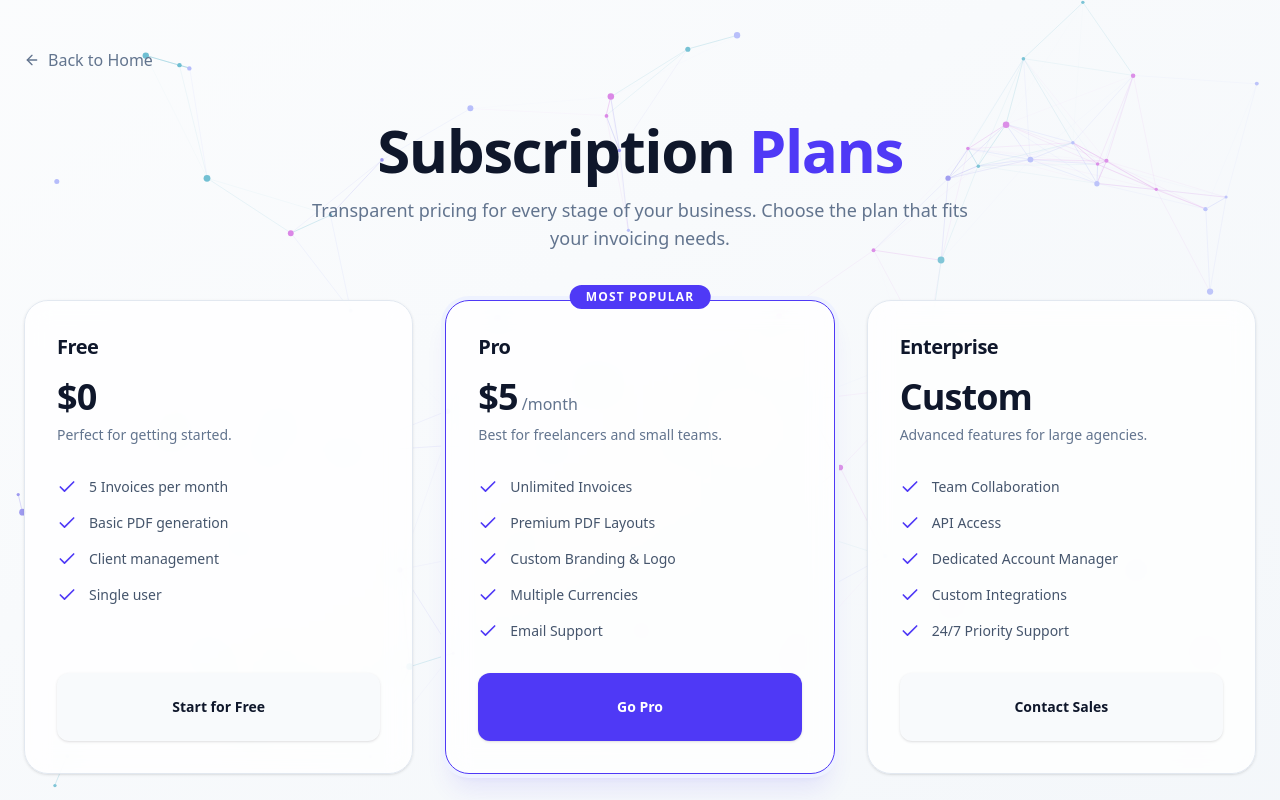
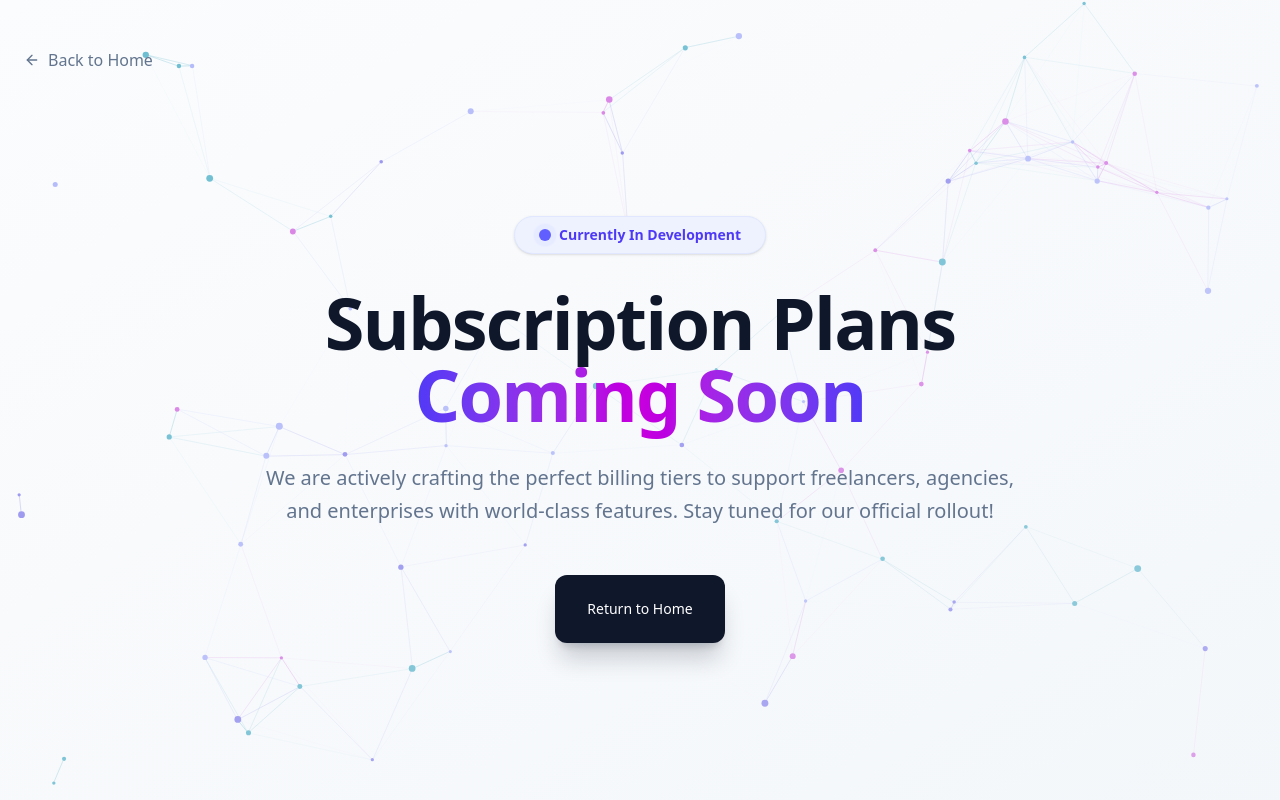
Before and after one commit to jawaharyuvr/yuvr-saas, a Next.js app: page /pricing in a window 1280 px wide. Shown: the top 800 px of the page. Built offline with nearby package versions, Linux system fonts and the light colour scheme.

Commit message:
pricing details coming soon

```diff
--- a/app/dashboard/pricing/page.tsx
+++ b/app/dashboard/pricing/page.tsx
@@ -3,39 +3,7 @@
 import React from 'react';
 import Link from 'next/link';
 import { Button } from '@/components/ui/Button';
-import { Check, ArrowLeft } from 'lucide-react';
 import { motion } from 'framer-motion';
-
-const plans = [
-  {
-    name: 'Free',
-    price: '$0',
-    description: 'Perfect for getting started.',
-    features: ['5 Invoices per month', 'Basic PDF generation', 'Client management', 'Single user'],
-    cta: 'Start for Free',
-    href: '/signup',
-    highlighted: false
-  },
-  {
-    name: 'Pro',
-    price: '$5',
-    period: '/month',
-    description: 'Best for freelancers and small teams.',
-    features: ['Unlimited Invoices', 'Premium PDF Layouts', 'Custom Branding & Logo', 'Multiple Currencies', 'Email Support'],
-    cta: 'Go Pro',
-    href: '/signup',
-    highlighted: true
-  },
-  {
-    name: 'Enterprise',
-    price: 'Custom',
-    description: 'Advanced features for large agencies.',
-    features: ['Team Collaboration', 'API Access', 'Dedicated Account Manager', 'Custom Integrations', '24/7 Priority Support'],
-    cta: 'Contact Sales',
-    href: '/signup',
-    highlighted: false
-  }
-];
 
 export default function PricingPage() {
   return (
@@ -44,76 +12,39 @@ export default function PricingPage() {
         <motion.div
           initial={{ opacity: 0, scale: 0.95 }}
           animate={{ opacity: 1, scale: 1 }}
-          className="text-center mb-12"
+          transition={{ duration: 0.8, ease: "easeOut" }}
+          className="text-center mt-12 md:mt-24 max-w-3xl mx-auto"
         >
-          <h1 className="text-4xl md:text-6xl font-extrabold text-slate-900 tracking-tight">
-            Subscription <span className="text-indigo-600">Plans</span>
+          <motion.div
+            initial={{ opacity: 0, y: 20 }}
+            animate={{ opacity: 1, y: 0 }}
+            transition={{ delay: 0.2 }}
+            className="inline-flex items-center gap-2 px-6 py-2 rounded-full bg-indigo-50 border border-indigo-100 text-indigo-600 font-semibold text-sm mb-8 shadow-sm"
+          >
+            <span className="relative flex h-3 w-3">
+              <span className="animate-ping absolute inline-flex h-full w-full rounded-full bg-indigo-400 opacity-75"></span>
+              <span className="relative inline-flex rounded-full h-3 w-3 bg-indigo-500"></span>
+            </span>
+            Currently In Development
+          </motion.div>
+
+          <h1 className="text-5xl md:text-7xl font-extrabold text-slate-900 tracking-tight mb-8">
+            Subscription Plans <br />
+            <span className="bg-clip-text text-transparent bg-gradient-to-r from-indigo-600 via-fuchsia-600 to-indigo-600">
+              Coming Soon
+            </span>
           </h1>
-          <p className="text-slate-500 mt-4 text-lg max-w-2xl mx-auto">
-            Transparent pricing for every stage of your business. Choose the plan that fits your invoicing needs.
+
+          <p className="text-slate-500 text-xl leading-relaxed mb-12">
+            We are actively crafting the perfect billing tiers to support freelancers, agencies, and enterprises with world-class features. Stay tuned for our official rollout!
           </p>
-        </motion.div>
 
-        <div className="grid grid-cols-1 md:grid-cols-3 gap-8">
-          {plans.map((plan, index) => (
-            <motion.div
-              key={plan.name}
-              initial={{ opacity: 0, x: -20 }}
-              animate={{ opacity: 1, x: 0 }}
-              transition={{ delay: index * 0.1 }}
-              className={`relative bg-white rounded-3xl p-8 shadow-sm border ${plan.highlighted ? 'border-indigo-600 ring-4 ring-indigo-50' : 'border-slate-100'
-                } transition-transform hover:scale-[1.02] duration-300 flex flex-col`}
-            >
-              {plan.highlighted && (
-                <span className="absolute -top-4 left-1/2 -translate-x-1/2 bg-indigo-600 text-white px-4 py-1 rounded-full text-xs font-bold uppercase tracking-widest">
-                  Most Popular
-                </span>
-              )}
-              <div className="mb-8">
-                <h4 className="text-xl font-bold text-slate-900">{plan.name}</h4>
-                <div className="mt-4 flex items-baseline">
-                  <span className="text-4xl font-extrabold text-slate-900 tracking-tight">{plan.price}</span>
-                  {plan.period && <span className="ml-1 text-slate-500">{plan.period}</span>}
-                </div>
-                <p className="mt-2 text-slate-500 text-sm">{plan.description}</p>
-              </div>
-
-              <ul className="space-y-4 mb-8 flex-1">
-                {plan.features.map((feature) => (
-                  <li key={feature} className="flex items-start gap-3 text-slate-600 text-sm">
-                    <Check className="w-5 h-5 text-indigo-600 shrink-0" />
-                    <span>{feature}</span>
-                  </li>
-                ))}
-              </ul>
-
-              <Link href={plan.href} className="mt-auto">
-                <Button
-                  className={`w-full py-6 rounded-xl font-bold transition-all ${plan.highlighted
-                    ? 'bg-indigo-600 hover:bg-indigo-700 text-white'
-                    : 'bg-slate-50 hover:bg-slate-100 text-slate-900'
-                    }`}
-                >
-                  {plan.cta}
-                </Button>
-              </Link>
-            </motion.div>
-          ))}
-        </div>
-
-        <motion.div
-          initial={{ opacity: 0, y: 20 }}
-          whileInView={{ opacity: 1, y: 0 }}
-          viewport={{ once: true }}
-          className="mt-16 bg-white rounded-3xl p-10 shadow-sm border border-slate-100 text-center"
-        >
-          <h3 className="text-2xl font-bold text-slate-900">Need a custom plan?</h3>
-          <p className="text-slate-500 mt-2 max-w-xl mx-auto">
-            If you have unique requirements or need a high-volume solution, our enterprise team is here to help.
-          </p>
-          <div className="mt-6 flex justify-center gap-4">
-            <Button variant="outline" className="px-8 py-6 rounded-xl">Chat with Sales</Button>
-            <Button className="px-8 py-6 rounded-xl bg-indigo-600 hover:bg-indigo-700">Contact Support</Button>
+          <div className="flex justify-center gap-4">
+            <Link href="/dashboard">
+              <Button className="bg-indigo-600 hover:bg-indigo-700 text-white rounded-xl px-8 py-6 shadow-xl shadow-indigo-600/20 transition-all hover:-translate-y-1">
+                Back to Dashboard
+              </Button>
+            </Link>
           </div>
         </motion.div>
       </div>
--- a/app/page.tsx
+++ b/app/page.tsx
@@ -150,38 +150,38 @@ export default function Home() {
           </div>
         </motion.div>
 
-        <div className="mt-16 grid grid-cols-1 md:grid-cols-3 gap-6">
+        <div className="mt-16 grid grid-cols-1 md:grid-cols-3 gap-6 relative z-20">
           <motion.div
             variants={itemVariants}
-            className="flex flex-col items-center p-6 bg-white/60 backdrop-blur-lg rounded-2xl border border-white/40 shadow-xl shadow-slate-200/20"
+            className="flex flex-col items-center p-8 bg-white rounded-2xl border border-slate-200 shadow-xl shadow-slate-200/50 hover:border-indigo-200 hover:shadow-indigo-100/60 transition-all duration-300"
           >
-            <div className="w-12 h-12 bg-indigo-100 text-indigo-600 rounded-xl flex items-center justify-center mb-4">
-              <FileText size={24} />
+            <div className="w-14 h-14 bg-indigo-50 text-indigo-600 rounded-2xl border border-indigo-100 flex items-center justify-center mb-6 shadow-sm">
+              <FileText size={28} />
             </div>
-            <h3 className="text-lg font-bold text-slate-900 mb-2">Smart Templates</h3>
-            <p className="text-slate-600 text-center">Professional templates that adapt to your brand automatically.</p>
+            <h3 className="text-xl font-bold text-slate-900 mb-3">Smart Templates</h3>
+            <p className="text-slate-600 text-center leading-relaxed">Professional templates that adapt to your brand automatically.</p>
           </motion.div>
 
           <motion.div
             variants={itemVariants}
-            className="flex flex-col items-center p-6 bg-white/60 backdrop-blur-lg rounded-2xl border border-white/40 shadow-xl shadow-slate-200/20"
+            className="flex flex-col items-center p-8 bg-white rounded-2xl border border-slate-200 shadow-xl shadow-slate-200/50 hover:border-fuchsia-200 hover:shadow-fuchsia-100/60 transition-all duration-300"
           >
-            <div className="w-12 h-12 bg-fuchsia-100 text-fuchsia-600 rounded-xl flex items-center justify-center mb-4">
-              <Zap size={24} />
+            <div className="w-14 h-14 bg-fuchsia-50 text-fuchsia-600 rounded-2xl border border-fuchsia-100 flex items-center justify-center mb-6 shadow-sm">
+              <Zap size={28} />
             </div>
-            <h3 className="text-lg font-bold text-slate-900 mb-2">Instant Generation</h3>
-            <p className="text-slate-600 text-center">Create and send invoices in seconds, not hours.</p>
+            <h3 className="text-xl font-bold text-slate-900 mb-3">Instant Generation</h3>
+            <p className="text-slate-600 text-center leading-relaxed">Create and send invoices in seconds, not hours.</p>
           </motion.div>
 
           <motion.div
             variants={itemVariants}
-            className="flex flex-col items-center p-6 bg-white/60 backdrop-blur-lg rounded-2xl border border-white/40 shadow-xl shadow-slate-200/20"
+            className="flex flex-col items-center p-8 bg-white rounded-2xl border border-slate-200 shadow-xl shadow-slate-200/50 hover:border-cyan-200 hover:shadow-cyan-100/60 transition-all duration-300"
           >
-            <div className="w-12 h-12 bg-cyan-100 text-cyan-600 rounded-xl flex items-center justify-center mb-4">
-              <Shield size={24} />
+            <div className="w-14 h-14 bg-cyan-50 text-cyan-600 rounded-2xl border border-cyan-100 flex items-center justify-center mb-6 shadow-sm">
+              <Shield size={28} />
             </div>
-            <h3 className="text-lg font-bold text-slate-900 mb-2">Secure Tracking</h3>
-            <p className="text-slate-600 text-center">Never lose track of a payment with secure cloud storage.</p>
+            <h3 className="text-xl font-bold text-slate-900 mb-3">Secure Tracking</h3>
+            <p className="text-slate-600 text-center leading-relaxed">Never lose track of a payment with secure cloud storage.</p>
           </motion.div>
         </div>
 
--- a/app/pricing/page.tsx
+++ b/app/pricing/page.tsx
@@ -3,40 +3,9 @@
 import React from 'react';
 import Link from 'next/link';
 import { Button } from '@/components/ui/Button';
-import { Check, ArrowLeft } from 'lucide-react';
+import { ArrowLeft } from 'lucide-react';
 import { motion } from 'framer-motion';
 import { DynamicBackground } from '@/components/ui/DynamicBackground';
-
-const plans = [
-  {
-    name: 'Free',
-    price: '$0',
-    description: 'Perfect for getting started.',
-    features: ['5 Invoices per month', 'Basic PDF generation', 'Client management', 'Single user'],
-    cta: 'Start for Free',
-    href: '/signup',
-    highlighted: false
-  },
-  {
-    name: 'Pro',
-    price: '$5',
-    period: '/month',
-    description: 'Best for freelancers and small teams.',
-    features: ['Unlimited Invoices', 'Premium PDF Layouts', 'Custom Branding & Logo', 'Multiple Currencies', 'Email Support'],
-    cta: 'Go Pro',
-    href: '/signup',
-    highlighted: true
-  },
-  {
-    name: 'Enterprise',
-    price: 'Custom',
-    description: 'Advanced features for large agencies.',
-    features: ['Team Collaboration', 'API Access', 'Dedicated Account Manager', 'Custom Integrations', '24/7 Priority Support'],
-    cta: 'Contact Sales',
-    href: '/signup',
-    highlighted: false
-  }
-];
 
 export default function PricingPage() {
   return (
@@ -49,83 +18,41 @@ export default function PricingPage() {
         </Link>
 
         <motion.div
-          initial={{ opacity: 0, y: -20 }}
-          animate={{ opacity: 1, y: 0 }}
-          className="text-center mb-12"
+          initial={{ opacity: 0, scale: 0.95 }}
+          animate={{ opacity: 1, scale: 1 }}
+          transition={{ duration: 0.8, ease: "easeOut" }}
+          className="text-center mt-12 md:mt-24 max-w-3xl mx-auto"
         >
-          <h1 className="text-4xl md:text-6xl font-extrabold text-slate-900 tracking-tight">
-            Subscription <span className="text-indigo-600">Plans</span>
+          <motion.div
+            initial={{ opacity: 0, y: 20 }}
+            animate={{ opacity: 1, y: 0 }}
+            transition={{ delay: 0.2 }}
+            className="inline-flex items-center gap-2 px-6 py-2 rounded-full bg-indigo-50 border border-indigo-100 text-indigo-600 font-semibold text-sm mb-8 shadow-sm"
+          >
+            <span className="relative flex h-3 w-3">
+              <span className="animate-ping absolute inline-flex h-full w-full rounded-full bg-indigo-400 opacity-75"></span>
+              <span className="relative inline-flex rounded-full h-3 w-3 bg-indigo-500"></span>
+            </span>
+            Currently In Development
+          </motion.div>
+
+          <h1 className="text-5xl md:text-7xl font-extrabold text-slate-900 tracking-tight mb-8">
+            Subscription Plans <br />
+            <span className="bg-clip-text text-transparent bg-gradient-to-r from-indigo-600 via-fuchsia-600 to-indigo-600">
+              Coming Soon
+            </span>
           </h1>
-          <p className="text-slate-500 mt-4 text-lg max-w-2xl mx-auto">
-            Transparent pricing for every stage of your business. Choose the plan that fits your invoicing needs.
+
+          <p className="text-slate-500 text-xl leading-relaxed mb-12">
+            We are actively crafting the perfect billing tiers to support freelancers, agencies, and enterprises with world-class features. Stay tuned for our official rollout!
           </p>
-        </motion.div>
 
-        <div className="grid grid-cols-1 md:grid-cols-3 gap-8">
-          {plans.map((plan, index) => (
-            <motion.div
-              key={plan.name}
-              initial={{ opacity: 0, y: 20 }}
-              animate={{ opacity: 1, y: 0 }}
-              transition={{ delay: index * 0.1 }}
-              whileHover={{ y: -8, scale: 1.02 }}
-              className={`relative bg-white/80 backdrop-blur-md rounded-3xl p-8 shadow-sm border flex flex-col transition-colors ${
-                plan.highlighted
-                  ? 'border-indigo-600 ring-4 ring-indigo-50 shadow-xl shadow-indigo-600/10'
-                  : 'border-slate-200 hover:shadow-xl hover:shadow-slate-200/50 hover:border-slate-300'
-              }`}
-            >
-              {plan.highlighted && (
-                <span className="absolute -top-4 left-1/2 -translate-x-1/2 bg-indigo-600 text-white px-4 py-1 rounded-full text-xs font-bold uppercase tracking-widest">
-                  Most Popular
-                </span>
-              )}
-              <div className="mb-8">
-                <h4 className="text-xl font-bold text-slate-900">{plan.name}</h4>
-                <div className="mt-4 flex items-baseline">
-                  <span className="text-4xl font-extrabold text-slate-900 tracking-tight">{plan.price}</span>
-                  {plan.period && <span className="ml-1 text-slate-500">{plan.period}</span>}
-                </div>
-                <p className="mt-2 text-slate-500 text-sm">{plan.description}</p>
-              </div>
-
-              <ul className="space-y-4 mb-8 flex-1">
-                {plan.features.map((feature) => (
-                  <li key={feature} className="flex items-start gap-3 text-slate-600 text-sm">
-                    <Check className="w-5 h-5 text-indigo-600 shrink-0" />
-                    <span>{feature}</span>
-                  </li>
-                ))}
-              </ul>
-
-              <Link href={plan.href} className="mt-auto">
-                <Button
-                  className={`w-full py-6 rounded-xl font-bold transition-all ${
-                    plan.highlighted
-                      ? 'bg-indigo-600 hover:bg-indigo-700 text-white'
-                      : 'bg-slate-50 hover:bg-slate-100 text-slate-900'
-                  }`}
-                >
-                  {plan.cta}
-                </Button>
-              </Link>
-            </motion.div>
-          ))}
-        </div>
-
-        <motion.div
-          initial={{ opacity: 0 }}
-          whileInView={{ opacity: 1 }}
-          viewport={{ once: true }}
-          className="mt-16 bg-white/80 backdrop-blur-xl rounded-3xl p-10 shadow-sm border border-white/40 text-center"
-        >
-          <h3 className="text-2xl font-bold text-slate-900">Need a custom plan?</h3>
-          <p className="text-slate-500 mt-2 max-w-xl mx-auto">
-            If you have unique requirements or need a high-volume solution, our enterprise team is here to help.
-          </p>
-          <div className="mt-6 flex justify-center gap-4">
-            <Button variant="outline" className="px-8 py-6 rounded-xl">Chat with Sales</Button>
-            <Button className="px-8 py-6 rounded-xl bg-indigo-600 hover:bg-indigo-700">Contact Support</Button>
+          <div className="flex justify-center gap-4">
+            <Link href="/">
+              <Button className="bg-slate-900 hover:bg-slate-800 text-white rounded-xl px-8 py-6 shadow-xl shadow-slate-900/20 transition-all hover:-translate-y-1">
+                Return to Home
+              </Button>
+            </Link>
           </div>
         </motion.div>
       </div>
```
Lines whose indentation alone changed are shown as unchanged.
